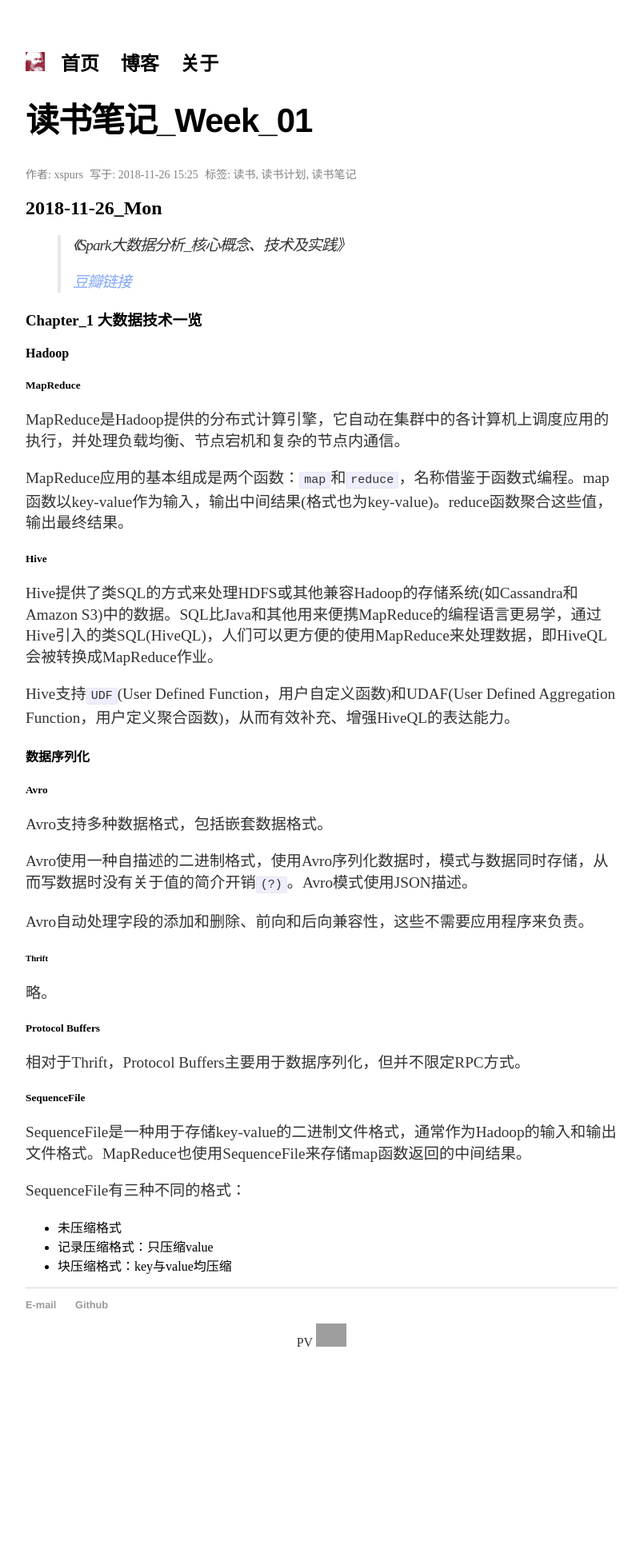
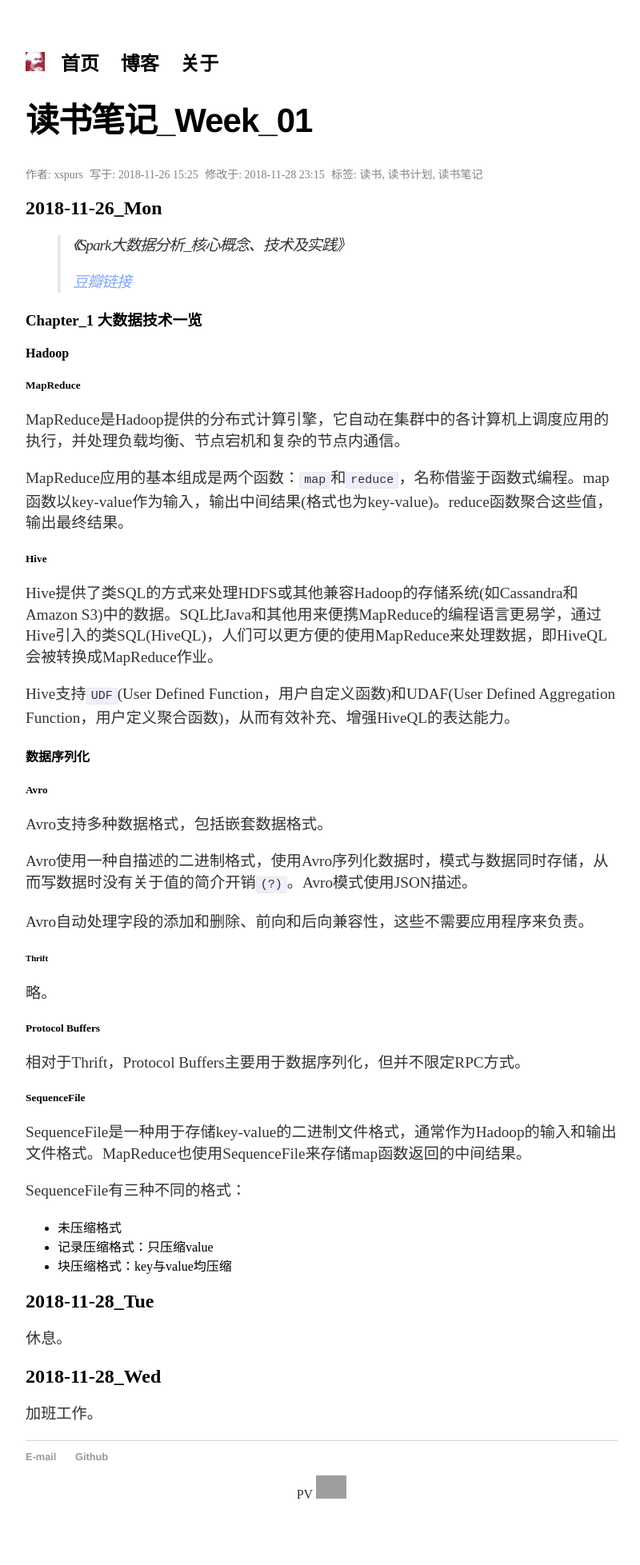
Before and after one commit to 4marxism/4marxism.github.io, a Jekyll site: the page built from _posts/2018-11-26-reading-note-01.md, in a window 1280 px wide. Shown: the whole page at 80% size, without its empty margins (238-1038 px from the left). Built offline with Jekyll 4.4.1, drawn with Linux system fonts in a browser that asks for light colours; comment, search, counter and statistics services are not loaded; before the commit the page ends 1766 px from its top, so only the background shows below that; grey boxes are pictures that could not be loaded.

Commit message:
update <reading note 01>

```diff
--- a/_posts/2018-11-26-reading-note-01.md
+++ b/_posts/2018-11-26-reading-note-01.md
@@ -3,7 +3,7 @@ layout: post
 title:  "读书笔记_Week_01"
 author: xspurs
 date: 2018-11-26 23:25:12 +0800
-# update_date: 2018-11-25 23:14:12 +0800
+update_date: 2018-11-28 23:15:12 +0800
 categories: jekyll update
 tags: 读书 读书计划 读书笔记
 ---
@@ -57,3 +57,11 @@ SequenceFile有三种不同的格式：
 - 未压缩格式
 - 记录压缩格式：只压缩value
 - 块压缩格式：key与value均压缩
+
+## 2018-11-28_Tue
+
+休息。
+
+## 2018-11-28_Wed
+
+加班工作。
```
